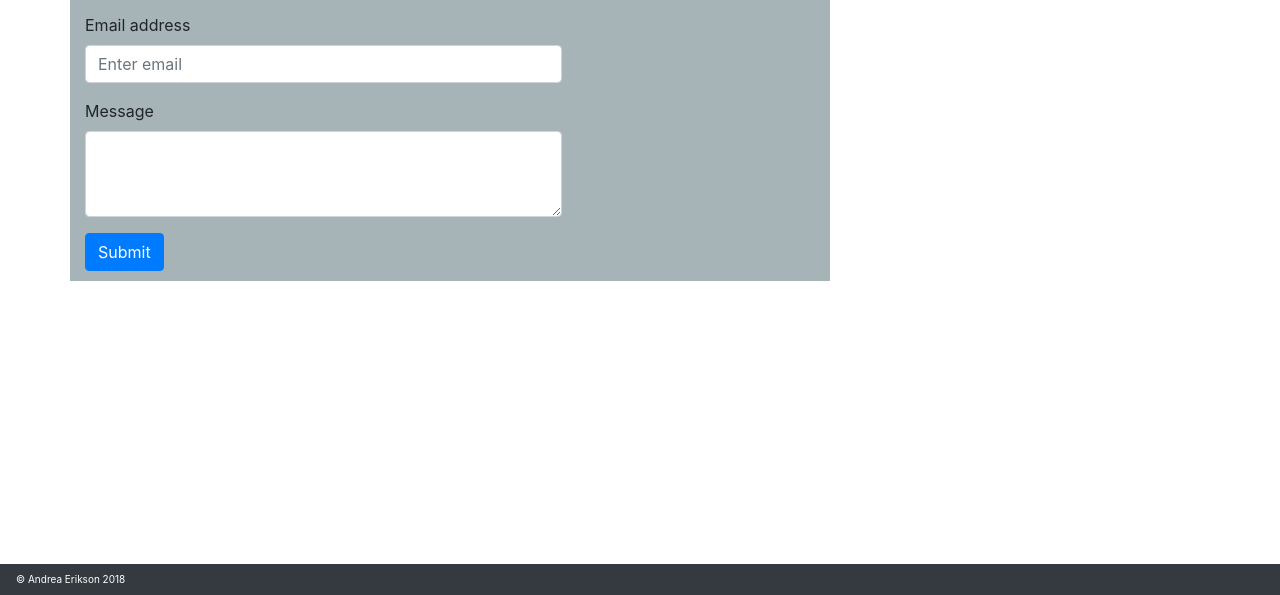
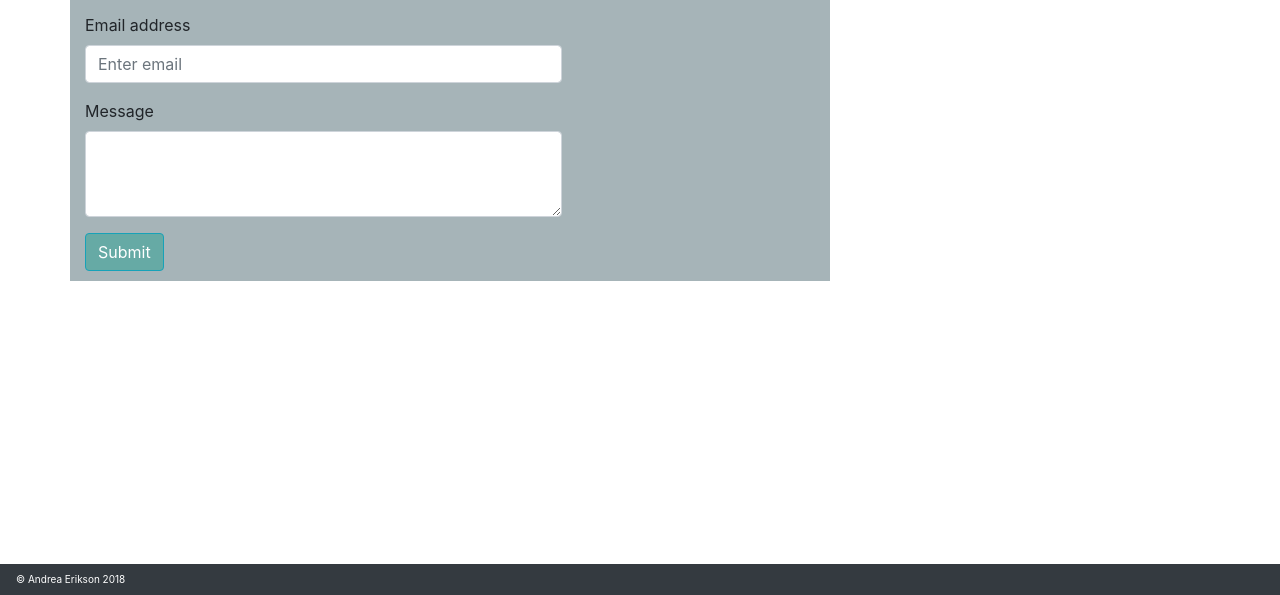
Before and after one commit to amerik22/Bootstrap-Portfolio, a plain HTML site: page contact.html in a window 1280 px wide. Shown: the part 205-800 px from the top of the page. Drawn offline with nearby package versions, Linux system fonts and the light colour scheme.

Commit message:
changed submit butto

```diff
--- a/contact.html
+++ b/contact.html
@@ -50,7 +50,7 @@
                             <label for="exampleFormControlTextarea1">Message</label>
                             <textarea class="form-control" id="exampleFormControlTextarea1" rows="3"></textarea>
                     </div>
-                    <button type="submit" class="btn btn-primary">Submit</button>
+                    <button class="btn btn-info" style="background-color:#66AAA5;">Submit</button>
             </form>
     </div>
       </div>
```
